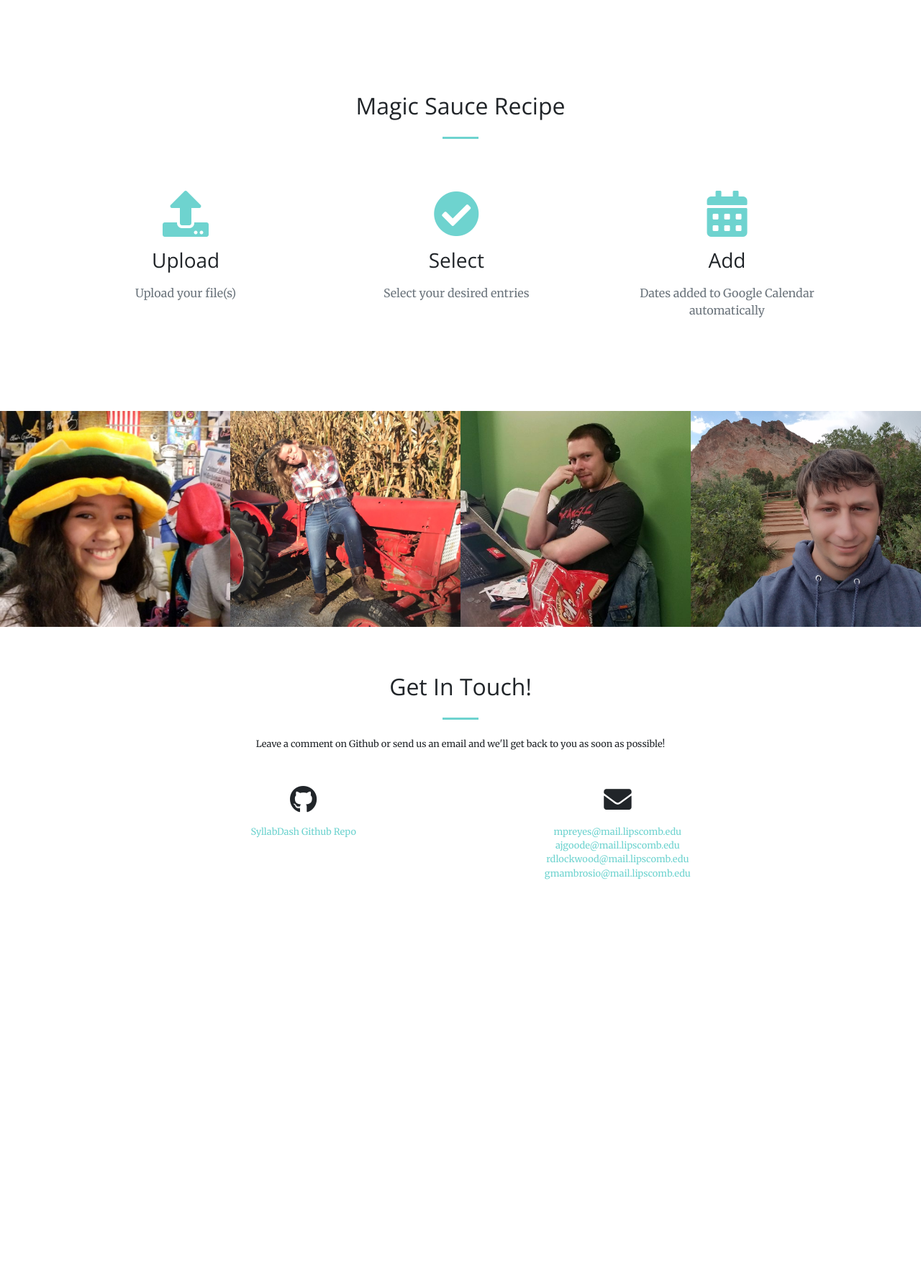
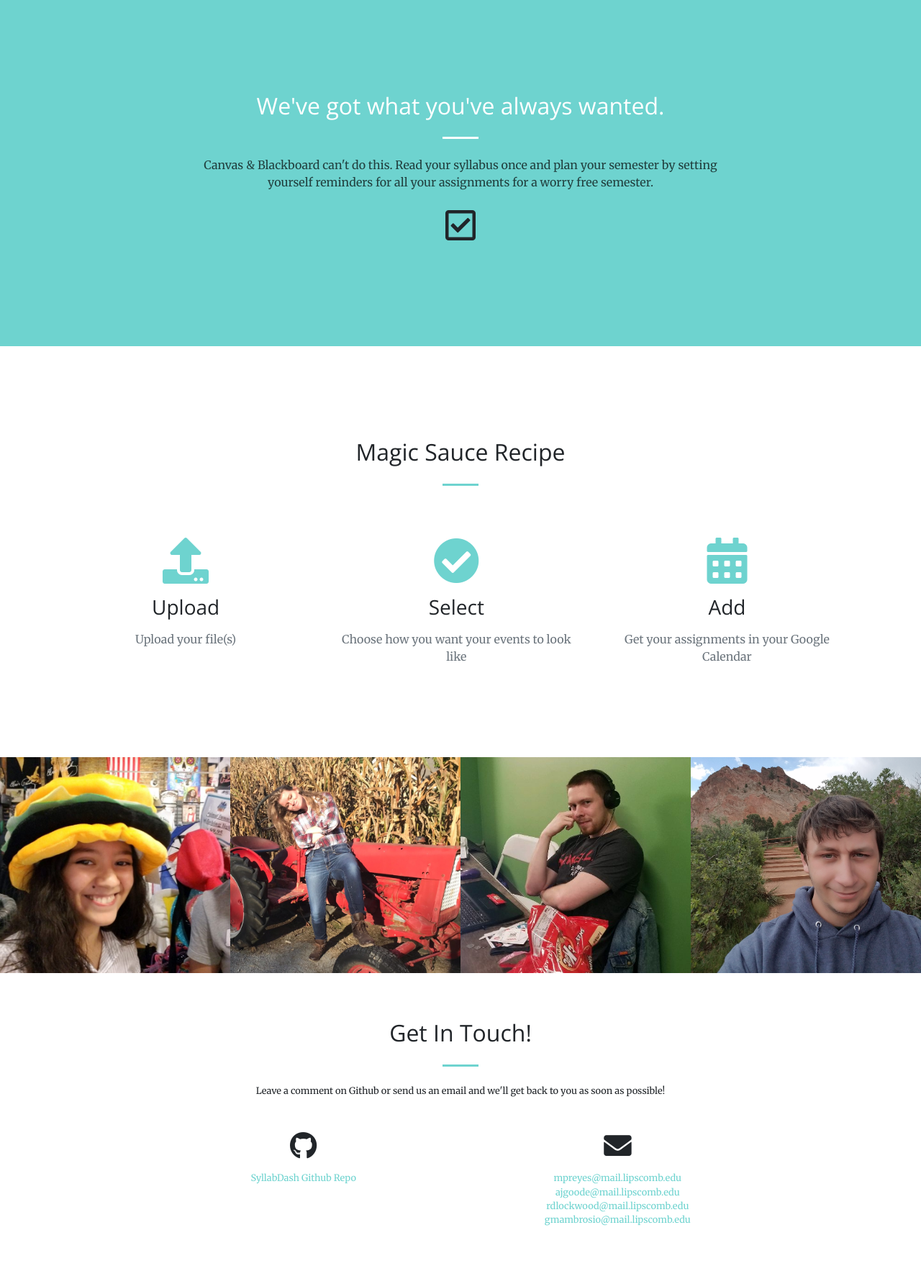
Before and after one commit to mpreyes/syllabDash, a Django app: page /syllab_dash/ in a window 1280 px wide. Shown: the part 800-2584 px from the top of the page at 72% size. Before the commit the page ends 2022 px from the top, so only its background shows below. Run offline with Django 3.2, Linux system fonts and the light colour scheme; parts of the project's set-up code (start-up, migrations or seed data) failed here and were passed over; some libraries are stand-ins or nearby versions.

Commit message:
finished some small details

```diff
--- a/syllab_dash/templates/syllab_dash/index.html
+++ b/syllab_dash/templates/syllab_dash/index.html
@@ -19,18 +19,19 @@
   </div>
 </header>
 
-<!-- <section class="bg-primary" id="about">
+<section class="bg-primary" id="about">
   <div class="container">
     <div class="row">
       <div class="col-lg-8 mx-auto text-center">
-        <h2 class="section-heading text-white">We've got what you need!</h2>
+        <h2 class="section-heading text-white">We've got what you've always wanted.</h2>
         <hr class="light my-4">
-        <p class="text-faded mb-4">Start Bootstrap has everything you need to get your new website up and running in no time! All of the templates and themes on Start Bootstrap are open source, free to download, and easy to use. No strings attached!</p>
-        <a class="btn btn-light btn-xl js-scroll-trigger" href="#services">Get Started!</a>
+        <p class="text-faded mb-4">Canvas & Blackboard can't do this. Read your syllabus once and plan your semester by setting yourself
+        reminders for all your assignments for a worry free semester.</p>
+         <i class="far fa-check-square fa-3x mb-3"></i>
       </div>
     </div>
   </div>
-</section> -->
+</section>
 
 <section id="services">
   <div class="container">
@@ -54,14 +55,14 @@
         <div class="service-box mt-5 mx-auto">
           <i class="fas fa-4x fa-check-circle text-primary mb-3 sr-icon-2"></i>
           <h3 class="mb-3">Select</h3>
-          <p class="text-muted mb-0">Select your desired entries</p>
+          <p class="text-muted mb-0">Choose how you want your events to look like</p>
         </div>
       </div>
       <div class="col-lg-3 col-md-6 text-center" style="flex: 0 0 33%; max-width: 33%;">
         <div class="service-box mt-5 mx-auto">
           <i class="fas fa-4x fa-calendar-alt text-primary mb-3 sr-icon-3"></i>
           <h3 class="mb-3">Add</h3>
-          <p class="text-muted mb-0">Dates added to Google Calendar automatically</p>
+          <p class="text-muted mb-0">Get your assignments in your Google Calendar</p>
         </div>
       </div>
     </div>
@@ -103,7 +104,8 @@
                 </ul>
               </div>
               <div class="col-8">
-                <a href="https://github.com/mpreyes"><i class="fab fa-github fa-3x mb-3"></i></a>
+               <i class="fab fa-github fa-3x mb-3"></i>
+                <a href="https://github.com/mpreyes">github.com/mpreyes</a>
               </div>
               <div class="modal-footer">
                 <button type="button" class="btn btn-secondary" data-dismiss="modal">Close</button>
@@ -168,7 +170,7 @@
           <div class="modal-dialog modal-dialog-centered" role="document">
             <div class="modal-content">
               <div class="modal-header">
-                <h5 class="modal-title" id="exampleModalLongTitle">Robert Lockwood</h5>
+                <h5 class="modal-title text-center" id="exampleModalLongTitle">Robert Lockwood</h5>
                 <button type="button" class="close" data-dismiss="modal" aria-label="Close">
                   <span aria-hidden="true">&times;</span>
                 </button>
@@ -177,7 +179,7 @@
                 <ul>
                   <li>Junior at Lipscomb University</li>
                   <li>Dual majoring in Computer Science & Mathematics</li>
-                  <li>Has no interesting fatcs</li>
+                  <li>Has no interesting facts</li>
                 </ul>
               </div>
               <div class="col-8">
@@ -208,7 +210,7 @@
           <div class="modal-dialog modal-dialog-centered" role="document">
             <div class="modal-content">
               <div class="modal-header">
-                <h5 class="modal-title">Modal title</h5>
+                <h5 class="modal-title">Gabe Ambrosio</h5>
                 <button type="button" class="close" data-dismiss="modal" aria-label="Close">
                   <span aria-hidden="true">&times;</span>
                 </button>
@@ -216,10 +218,12 @@
               <div class="modal-body">
                 Hi, I'm Gabe
               </div>
-              <div class="col-8">
-                <i class="fab fa-github fa-3x mb-3"></i>
-                <a href="https://github.com/ambrosiogabe">github.com/ambrosiogabe</a>
+              <div class="col-8 ">
+                <a href="https://github.com/ambrosiogabe"><i class="fab fa-github fa-3x mb-3"></i></a>
+                 <a href="https://github.com/ambrosiogabe"><i class="fab fa-github fa-3x mb-3"></i></a>
+                  <a href="https://github.com/ambrosiogabe"><i class="fab fa-github fa-3x mb-3"></i></a>
               </div>
+
               <div class="modal-footer">
                 <button type="button" class="btn btn-secondary" data-dismiss="modal">Close</button>
               </div>
@@ -232,6 +236,9 @@
   </div>
 </section>
 <style>
+
+
+
   .fixHeight{
     height: 300px;
   }
--- a/syllab_dash/views.py
+++ b/syllab_dash/views.py
@@ -69,7 +69,6 @@ def file_upload(request):
             candidate_tables = get_tables_cont_dates(parsed_tables)
             parsed_table_data =  parse_table_data(candidate_tables)
             display_table_files = (filename, parsed_table_data)
-
             parsed_assignments = parse_assignments(parsed_table_data, f)
             parsed_assignments = remove_dates_with_no_assignment(parsed_assignments)
             files_parsed.append(display_table_files)
@@ -197,15 +196,7 @@ def list_assignments(request):
             print(filename)
             print(table)
 
-    insertEvents()
-
-    # for i in data:
-    #     with i.open() as f:
-    #         document = Document(f) #currently only supports docx files
-    #         for p in document.paragraphs: #maybe split up file detection into separate functions
-    #             #print(p.text)  # parsePdf(p), parseWord(p), etc ?
-    #             parsed_files.append(p.text)
-    #             #break
+    #insertEvents()
 
 
         #print(data)
@@ -251,7 +242,7 @@ def insertEvents():
     service = build('calendar', 'v3', http=creds.authorize(Http()))
 
     # Call the Calendar API
-    now = datetime.datetime.utcnow().isoformat() + 'Z' # 'Z' indicates UTC time
+    now = datetime.utcnow().isoformat() + 'Z' # 'Z' indicates UTC time
     print('Getting the upcoming 10 events')
     myCalendarId = "reyes.madelyn.mr@gmail.com"
     events_result = service.events().list(calendarId= myCalendarId, timeMin=now,
```
